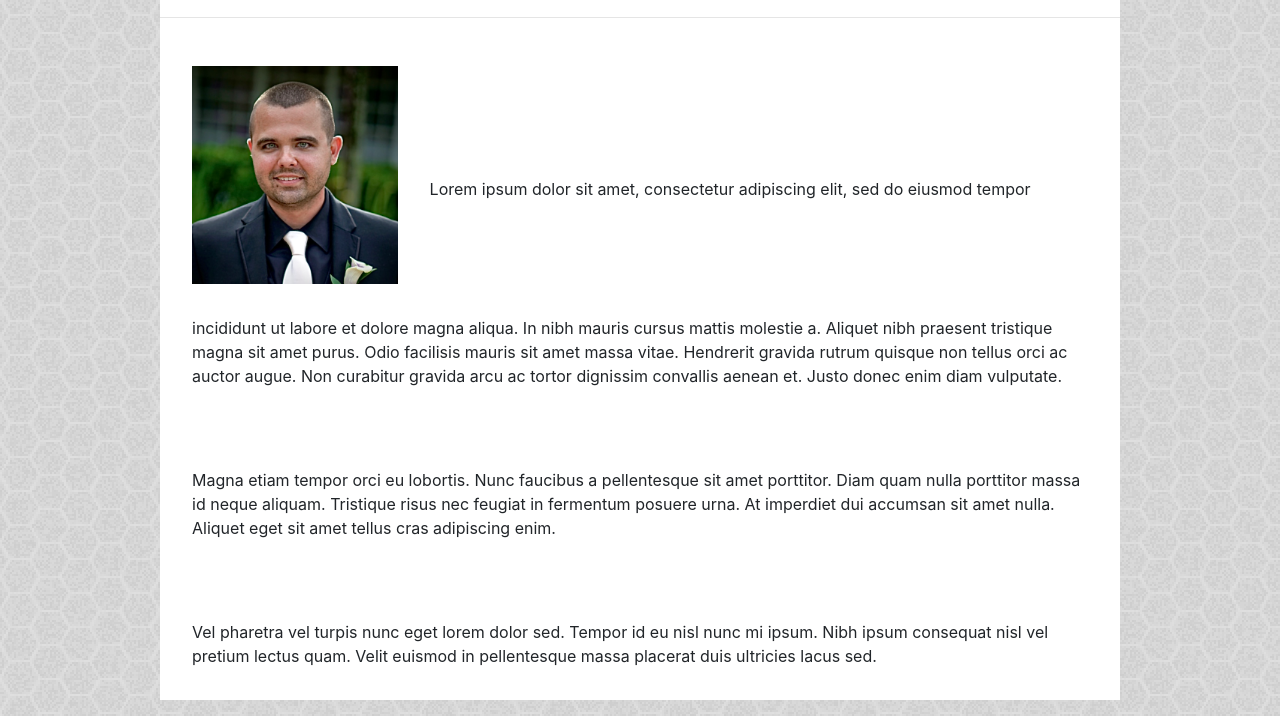
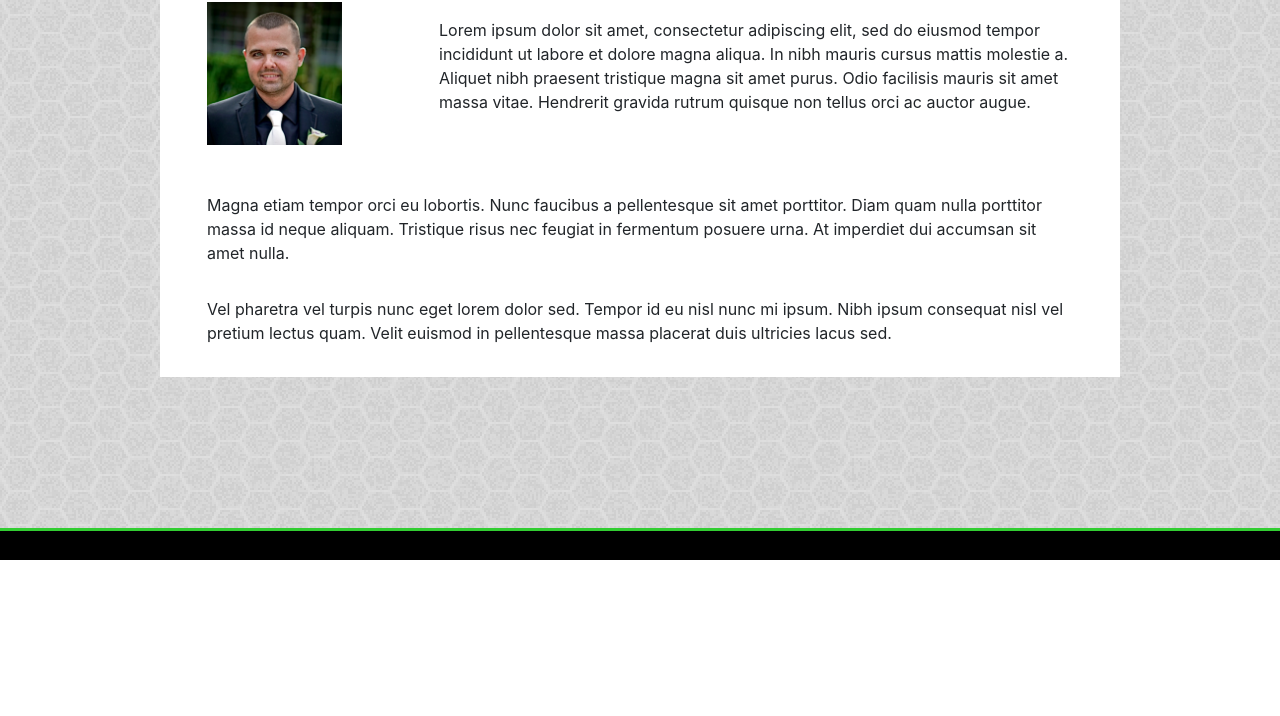
Before and after one commit to JasonClohosey/Basic-Portfolio, a plain HTML site: page index.html in a window 1280 px wide. Shown: the part 240-956 px from the top of the page. After the commit the page ends 800 px from the top, so only its background shows below. Drawn offline with nearby package versions, Linux system fonts and the light colour scheme; files whose address does not match are found by name.

Commit message:
Fixed Footer-Fixed paragraphs-Modified Contact page

```diff
--- a/assets/css/style.css
+++ b/assets/css/style.css
@@ -1,5 +1,6 @@
 body {
     background-image: url(/Users/Jason/Desktop/Basic-Portfolio/assets/css/light_honeycomb/light_honeycomb_@2X.png);
+    overflow-x: hidden;
 }
 
 .header{
@@ -38,8 +39,11 @@ body {
 .aboutMe {
     background-color: white;
     width: 960px;
+    /* height: 600px; */
     margin: auto;
-    margin-top: 5em;
+    margin-top: 2em;
+    margin-bottom: 2em;
+    padding: 1rem;
 }
 .Portfolio {
     background-color: white;
@@ -53,25 +57,39 @@ body {
 .contact {
     background-color: white;
     width: 960px;
-    height: 450px;
+    /* height: 480px; */
     margin: auto;
-    margin-top: 5em;
+    margin-top: 2em;
+    margin-bottom: 2em;
+    padding: 1rem;
+}
+.contactForm {
+    color: limegreen;
 }
 .profilePic {
-    padding: 0em 2em 2em 0em;
+    padding: 0em 2em 2em 1em;
 }
 .about {
     padding: 1em 0em .5em 1em;
 }
 .paragraph {
-    padding: 2em 2em 2em 2em;
+    padding: 0em;
+    margin: 1em;
 }
 .col-sm-6 {
     justify-content: center;
 }
+html, body {
+    height: 100%;
+    position: relative;
+}
 .footer {
-    background-color: darkgray;
-    border-top: darkgreen;
+    background-color: black;
+    border-top: 3px solid limegreen;
+    position: absolute;
+    bottom: 0;
+    width: 100%;
+    height: 2em;
 }
 .nameBar {
     width: 100%;
--- a/index.html
+++ b/index.html
@@ -32,17 +32,35 @@
             About Me
         </h2>
         <hr></hr>
+            <div class="container">
+                <div class="row">
+                    <div class="col-sm-3">
+                        <img class="profilePic" src="assets/images/Profile Picture.jpg" alt="Profile Pictur of Me" height="175px">
+                    </div>
+                    <div class="col-sm-9">
                         <p class="paragraph">
-            <img class="profilePic" src="assets/images/Profile Picture.jpg" alt="Profile Pictur of Me" height="250px">Lorem ipsum dolor sit amet, consectetur adipiscing elit, sed do eiusmod tempor incididunt ut labore et dolore magna aliqua. In nibh mauris cursus mattis molestie a. Aliquet nibh praesent tristique magna sit amet purus. Odio facilisis mauris sit amet massa vitae. Hendrerit gravida rutrum quisque non tellus orci ac auctor augue. Non curabitur gravida arcu ac tortor dignissim convallis aenean et. Justo donec enim diam vulputate.
+                            Lorem ipsum dolor sit amet, consectetur adipiscing elit, sed do eiusmod tempor incididunt ut labore et dolore magna aliqua. In nibh mauris cursus mattis molestie a. Aliquet nibh praesent tristique magna sit amet purus. Odio facilisis mauris sit amet massa vitae. Hendrerit gravida rutrum quisque non tellus orci ac auctor augue.
                         </p>
+                    </div>
+                </div>
+                <div class="row">
+                    <div class="col-sm-12">
                         <p class="paragraph">
-            Magna etiam tempor orci eu lobortis. Nunc faucibus a pellentesque sit amet porttitor. Diam quam nulla porttitor massa id neque aliquam. Tristique risus nec feugiat in fermentum posuere urna. At imperdiet dui accumsan sit amet nulla. Aliquet eget sit amet tellus cras adipiscing enim.
+                            Magna etiam tempor orci eu lobortis. Nunc faucibus a pellentesque sit amet porttitor. Diam quam nulla porttitor massa id neque aliquam. Tristique risus nec feugiat in fermentum posuere urna. At imperdiet dui accumsan sit amet nulla.
                         </p>
+                    </div>
+                </div>
+                <div class="row">
+                    <div class="col-sm-12">
                         <p class="paragraph">
                             Vel pharetra vel turpis nunc eget lorem dolor sed. Tempor id eu nisl nunc mi ipsum. Nibh ipsum consequat nisl vel pretium lectus quam. Velit euismod in pellentesque massa placerat duis ultricies lacus sed.
                         </p>
                     </div>
+                </div>
+            </div>
+    </div>
     <footer class="footer">
+        <!-- <p>s</p> -->
     </footer>
 </body>
 </html>
```
Also changed, not shown: contact.html (+4 -3 lines), portfolio.html (+3 -3 lines). Lines whose indentation alone changed are shown as unchanged.
